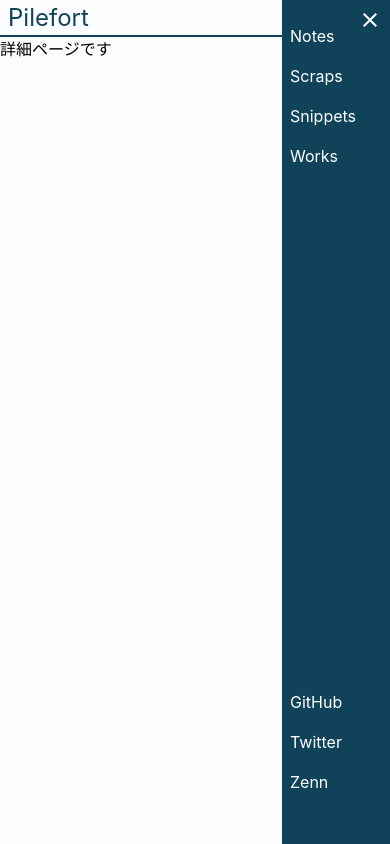
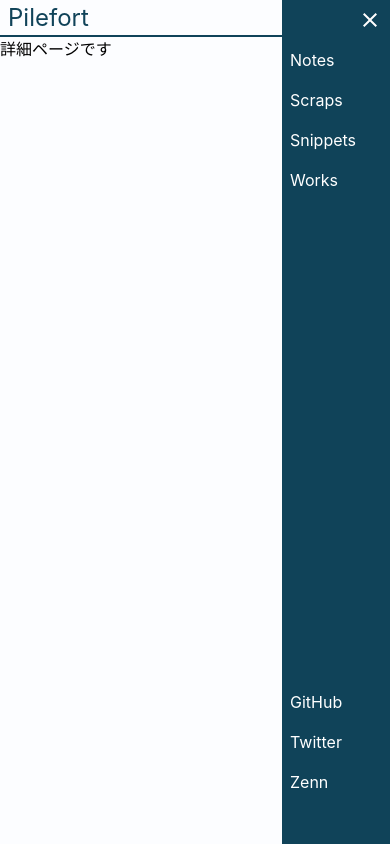
Before and after one commit to pilefort/blog, a Next.js app: page /works in a window 390 px wide. Both pictures are taken after a click on the element 366 px from the left and 17 px from the top of the page. Built offline with nearby package versions, Linux system fonts and the light colour scheme.

Commit message:
feat ヘッダー、フッターのリンクを追加しました

```diff
--- a/src/components/Layouts/Footer.tsx
+++ b/src/components/Layouts/Footer.tsx
@@ -1,5 +1,7 @@
 import { useEffect, useState } from 'react'
+
 import { useRouter } from 'next/router'
+import Link from 'next/link'
 
 const Footer = () => {
   const router = useRouter()
@@ -19,9 +21,24 @@ const DesktopFooter = () => {
     <div className="hidden lg:block">
       <div className="flex h-[80px] items-center justify-end bg-[#104359] text-[24px] text-[white]">
         <div className="mx-[24px] flex w-[250px] items-center  justify-between">
-          <div>GitHub</div>
-          <div>Twitter</div>
-          <div>Zenn</div>
+          <Link
+            href="https://github.com/pilefort"
+            passHref
+          >
+            <a>GitHub</a>
+          </Link>
+          <Link
+            href="https://twitter.com/pilefort"
+            passHref
+          >
+            <a>Twitter</a>
+          </Link>
+          <Link
+            href="https://zenn.dev/pilefort"
+            passHref
+          >
+            <a>Zenn</a>
+          </Link>
         </div>
       </div>
     </div>
--- a/src/components/Layouts/Header.tsx
+++ b/src/components/Layouts/Header.tsx
@@ -1,8 +1,11 @@
+import { useState, MouseEventHandler, useEffect } from 'react'
+
+import { useRouter } from 'next/router'
+import Image from 'next/image'
+import Link from 'next/link'
+
 import AccordionOpenIcon from '../../../public/assets/AccordionOpen.svg'
 import AccordionCloseIcon from '../../../public/assets/AccordionClose.svg'
-import Image from 'next/image'
-import { useState, MouseEventHandler, useEffect } from 'react'
-import { useRouter } from 'next/router'
 
 const Header = () => {
   const router = useRouter()
@@ -32,12 +35,38 @@ const DesktopHeader = () => {
   return (
     <div className="hidden lg:block">
       <div className="flex h-[80px] items-center justify-between p-[16px] pr-[24px]">
-        <div className="text-[36px] text-[#104359]">Pilefort</div>
+        <Link
+          href="/"
+          passHref
+        >
+          <a className="text-[36px] text-[#104359]">Pilefort</a>
+        </Link>
         <div className="flex items-center text-[32px] text-[#104359]">
-          <div>Notes</div>
-          <div className="ml-[24px]">Scraps</div>
-          <div className="ml-[24px]">Snippets</div>
-          <div className="ml-[24px]">Works</div>
+          <Link
+            href="/notes"
+            passHref
+          >
+            <a>Notes</a>
+          </Link>
+
+          <Link
+            href="/scraps"
+            passHref
+          >
+            <a className="ml-[24px]">Scraps</a>
+          </Link>
+          <Link
+            href="/snippets"
+            passHref
+          >
+            <a className="ml-[24px]">Snippets</a>
+          </Link>
+          <Link
+            href="/works"
+            passHref
+          >
+            <a className="ml-[24px]">Works</a>
+          </Link>
         </div>
       </div>
       <hr className="border-t-[4px] border-[#104359]" />
@@ -85,16 +114,51 @@ const ToggleMenu = ({ toggleClass, setToggleCloseClass }: { toggleClass: string;
         />
       </div>
       <div className="flex h-[95%] flex-col justify-between p-[8px]">
-        <div>
-          <div className="mt-[16px] text-[white]">Notes</div>
-          <div className="mt-[16px] text-[white]">Scraps</div>
-          <div className="mt-[16px] text-[white]">Snippets</div>
-          <div className="mt-[16px] text-[white]">Works</div>
+        <div className="mt-[24px] flex flex-col justify-between">
+          <Link
+            href="/notes"
+            passHref
+          >
+            <a className="mt-[16px] text-[white]">Notes</a>
+          </Link>
+          <Link
+            href="/scraps"
+            passHref
+          >
+            <a className="mt-[16px] text-[white]">Scraps</a>
+          </Link>
+          <Link
+            href="/snippets"
+            passHref
+          >
+            <a className="mt-[16px] text-[white]">Snippets</a>
+          </Link>
+          <Link
+            href="/works"
+            passHref
+          >
+            <a className="mt-[16px] text-[white]">Works</a>
+          </Link>
         </div>
-        <div>
-          <div className="text-[white]">GitHub</div>
-          <div className="mt-[16px] text-[white]">Twitter</div>
-          <div className="mt-[16px] text-[white]">Zenn</div>
+        <div className="flex flex-col justify-between">
+          <Link
+            href="https://github.com/pilefort"
+            passHref
+          >
+            <a className="text-[white]">GitHub</a>
+          </Link>
+          <Link
+            href="https://twitter.com/pilefort"
+            passHref
+          >
+            <a className="mt-[16px] text-[white]">Twitter</a>
+          </Link>
+          <Link
+            href="https://zenn.dev/pilefort"
+            passHref
+          >
+            <a className="mt-[16px] text-[white]">Zenn</a>
+          </Link>
         </div>
       </div>
     </div>
```
